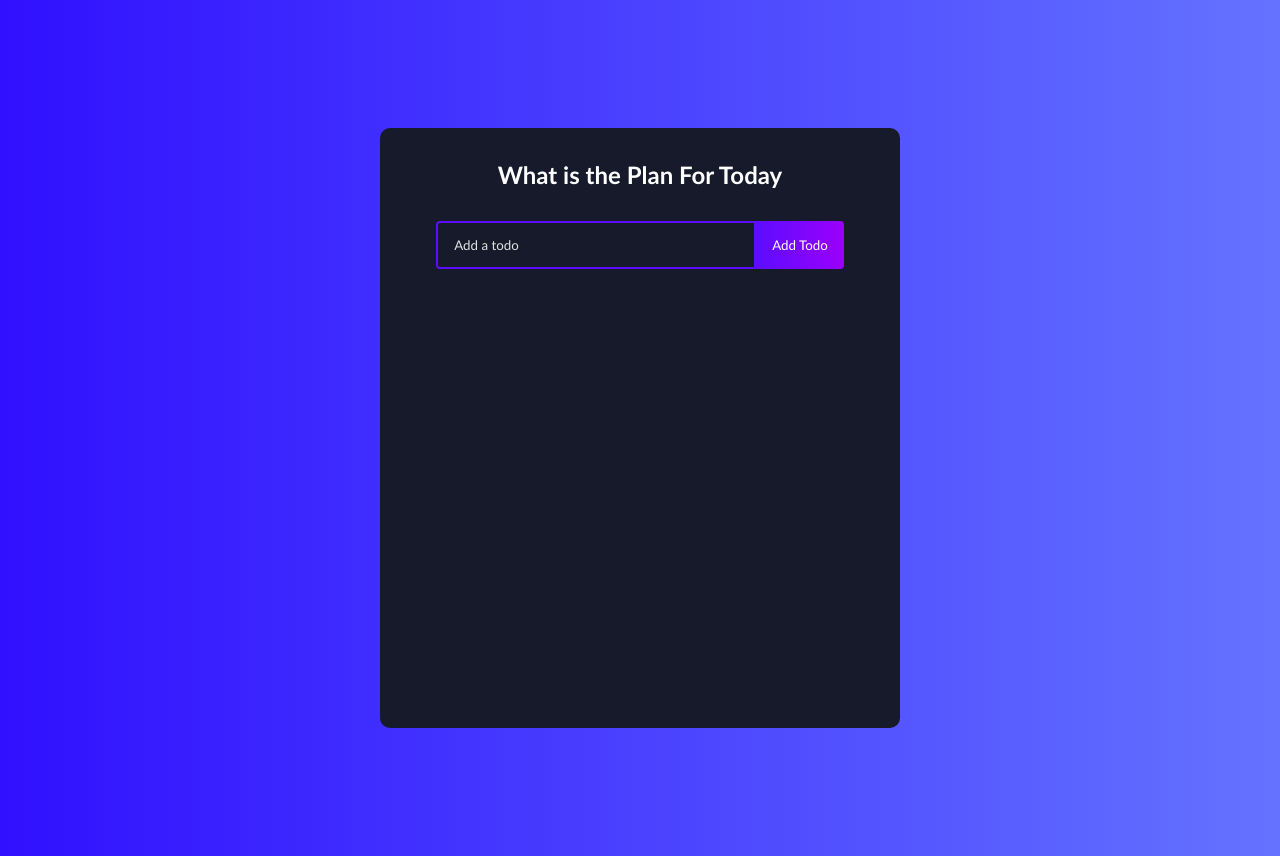
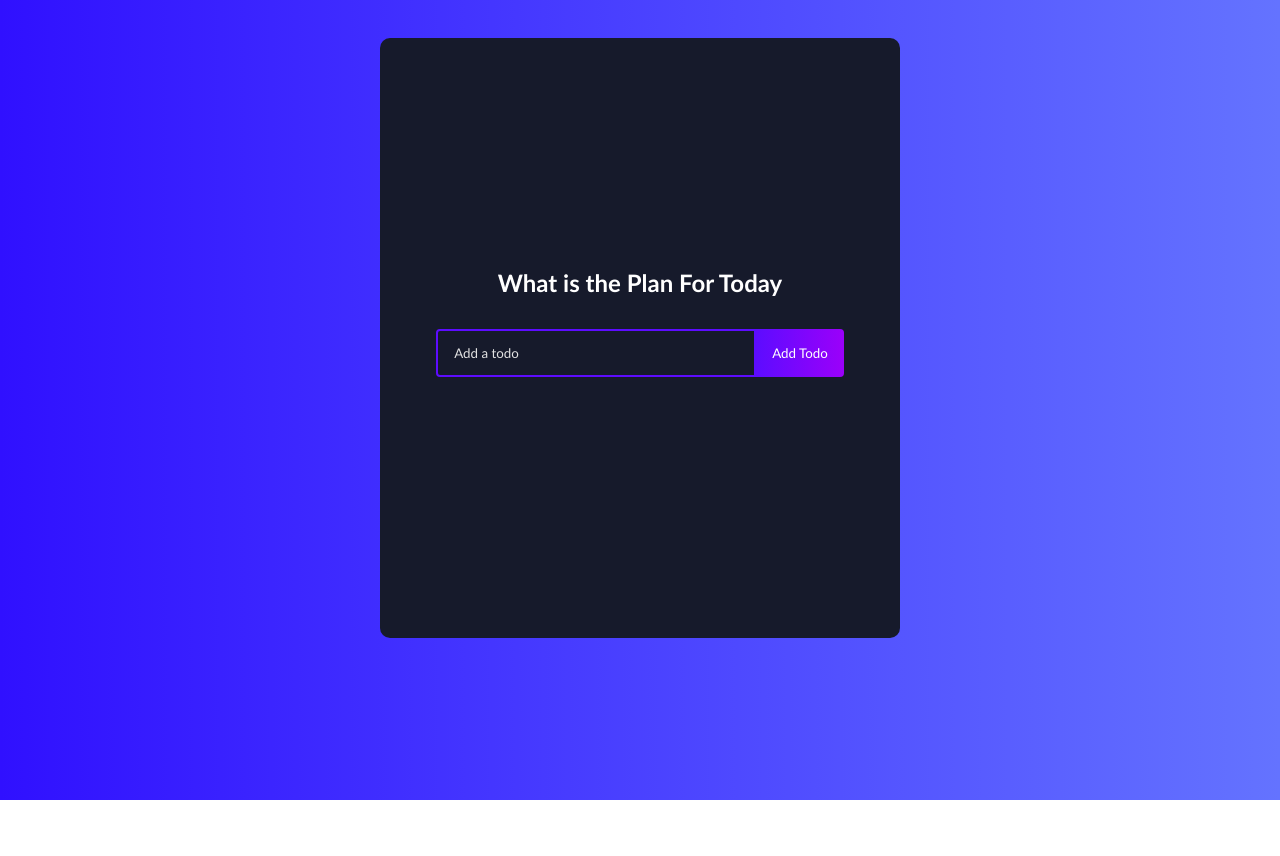
Before and after one commit to rajeevrk9901/todo-react-v1, a React (Create React App) app: page / in a window 1280 px wide. After the commit the page ends 800 px from the top, so only its background shows below. Built offline with nearby package versions, Linux system fonts and the light colour scheme.

Commit message:
Centered add a toto Label

```diff
--- a/src/App.css
+++ b/src/App.css
@@ -15,12 +15,13 @@ body {
 .todo-app {
     display: flex;
     flex-direction: column;
-    justify-content: start;
+    justify-content: center;
     width: 520px;
     min-height: 600px;
     background: #161a2b;
     text-align: center;
-    margin: 128px auto;
+    margin: 38px auto;
+    text-align: center;
     border-radius: 10px;
     padding-bottom: 32px;
 }
```
